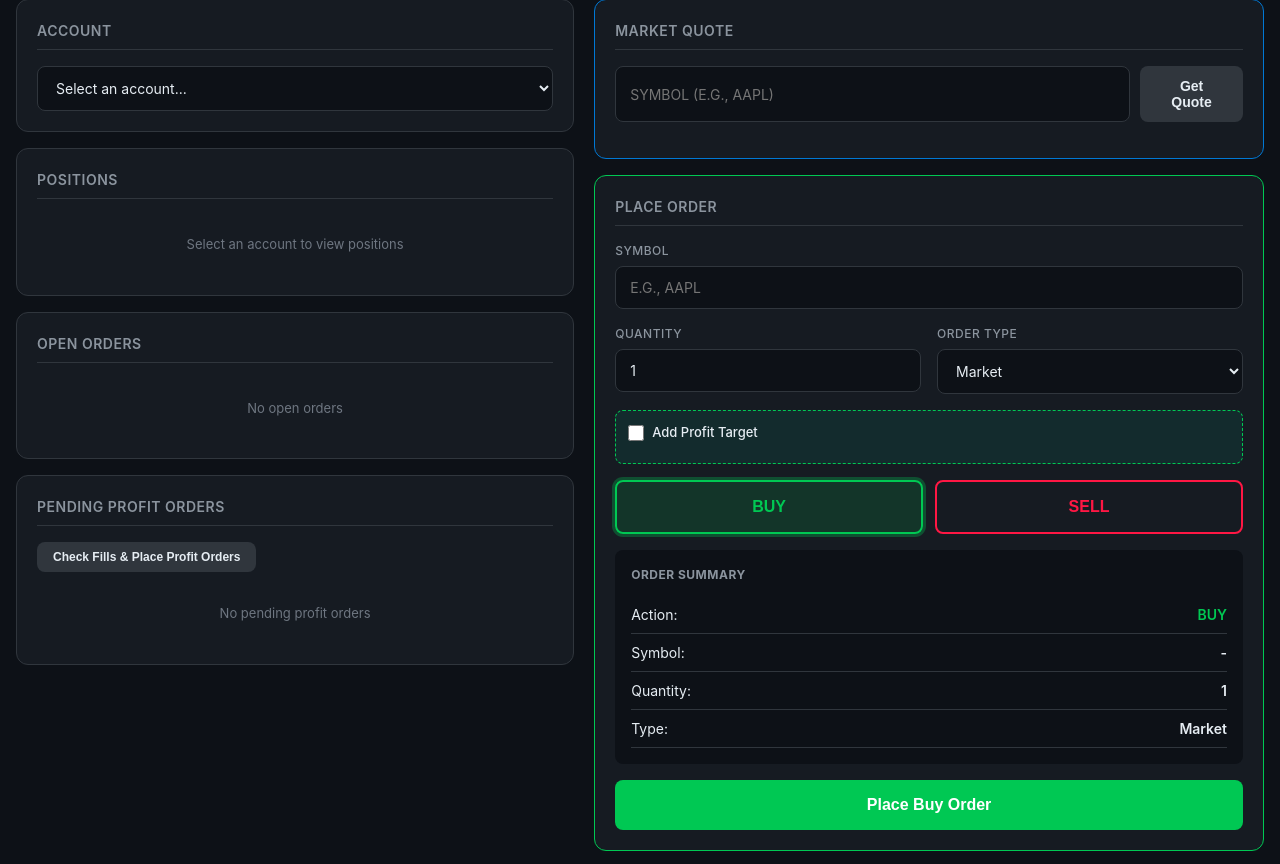
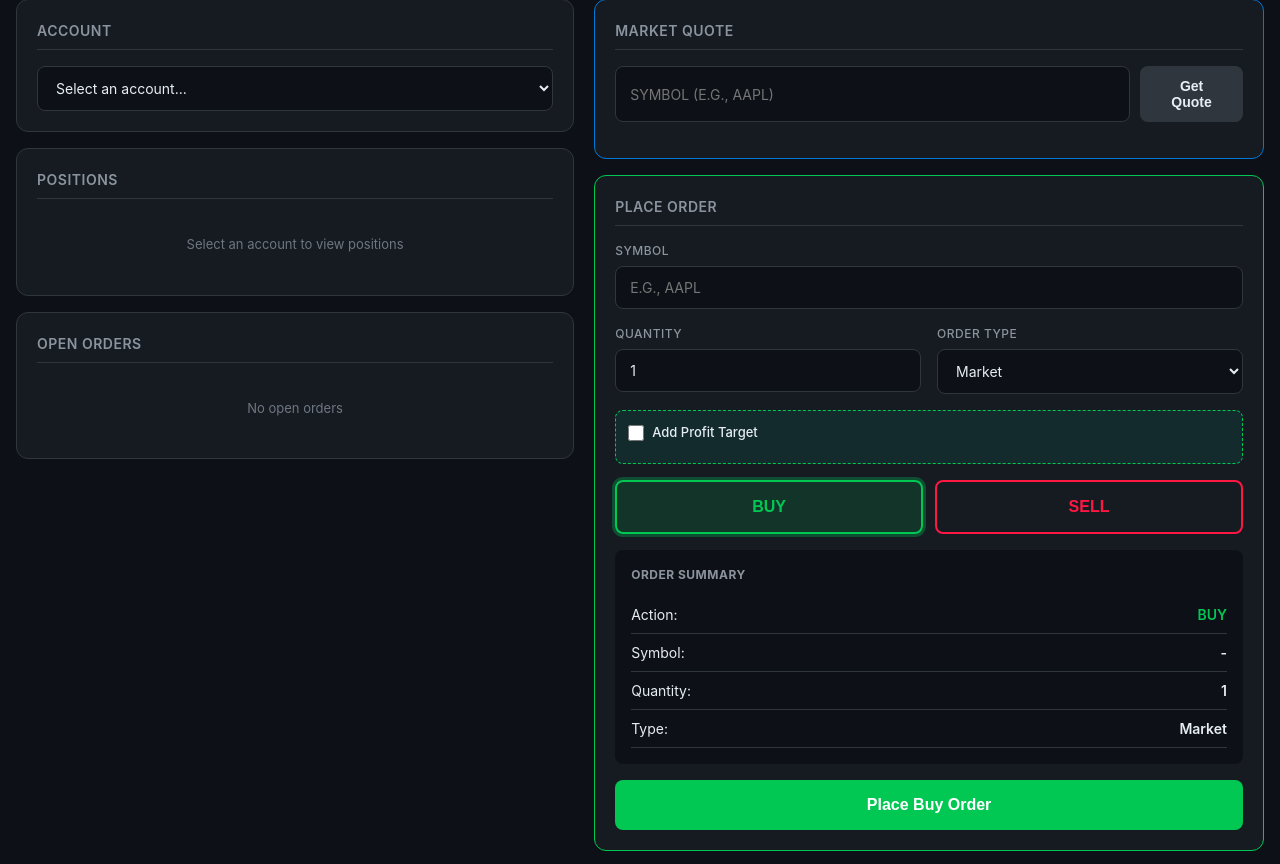
Before and after one commit to rasesh6/etrade-trading, a Flask app: page / in a window 1280 px wide. Shown: the part 287-1151 px from the top of the page. Run offline with Flask 3, Linux system fonts and the light colour scheme; data that the repository does not hold is empty.

Commit message:
feat: Improve profit target with offset-based pricing and auto fill checking
- Change profit target from absolute price to offset-based ($ or %)
- Add automatic fill checking every 2 seconds after order placement
- Auto-cancel order if not filled within timeout (default 15s)
- Calculate profit price from fill price + offset
- Fix quote display to show requested symbol (sandbox returns GOOG for all)
- Add Order Status card for real-time monitoring
- Remove manual "Check Fills" button (now automatic)

Co-Authored-By: Claude Opus 4.6 <noreply@anthropic.com>

```diff
--- a/server.py
+++ b/server.py
@@ -27,7 +27,7 @@ app.secret_key = SECRET_KEY
 _request_tokens = {}
 
 # Store pending profit orders (in memory - will be lost on restart)
-# Format: {order_id: {symbol, quantity, profit_price, account_id_key, opening_side}}
+# Format: {order_id: {symbol, quantity, profit_offset_type, profit_offset, account_id_key, opening_side}}
 _pending_profit_orders = {}
 
 
@@ -389,8 +389,10 @@ def place_order():
         limit_price = data.get('limitPrice')
         limit_price_source = data.get('limitPriceSource', 'manual')
 
-        # Profit target price (optional)
-        profit_price = data.get('profit_price')
+        # Profit target offset (optional)
+        profit_offset_type = data.get('profit_offset_type')  # 'dollar' or 'percent'
+        profit_offset = data.get('profit_offset')  # numeric offset value
+        fill_timeout = data.get('fill_timeout', 15)  # seconds to wait for fill
 
         # Fetch price if using BID/ASK
         if price_type == 'LIMIT' and limit_price_source in ['bid', 'ask']:
@@ -454,18 +456,19 @@ def place_order():
 
         order_id = result.get('order_id')
 
-        # If profit price is set, store the pending profit order
-        if profit_price and order_id:
+        # If profit offset is set, store the pending profit order
+        if profit_offset_type and profit_offset and order_id:
             _pending_profit_orders[order_id] = {
                 'symbol': symbol,
                 'quantity': quantity,
-                'profit_price': profit_price,
+                'profit_offset_type': profit_offset_type,  # 'dollar' or 'percent'
+                'profit_offset': float(profit_offset),
                 'account_id_key': account_id_key,
                 'opening_side': side,
                 'status': 'waiting',
                 'created_at': datetime.utcnow().isoformat()
             }
-            logger.info(f"Stored pending profit order for order_id={order_id}, profit_price={profit_price}")
+            logger.info(f"Stored pending profit order for order_id={order_id}, offset={profit_offset} ({profit_offset_type})")
 
         return jsonify({
             'success': True,
@@ -478,7 +481,8 @@ def place_order():
                 'limit_price': limit_price,
                 'estimated_commission': preview_result.get('estimated_commission'),
                 'message': result.get('message', 'Order placed successfully'),
-                'profit_target': profit_price
+                'profit_offset_type': profit_offset_type,
+                'profit_offset': profit_offset
             }
         })
 
@@ -565,7 +569,8 @@ def get_pending_profits():
             'order_id': order_id,
             'symbol': profit_order['symbol'],
             'quantity': profit_order['quantity'],
-            'profit_price': profit_order['profit_price'],
+            'profit_offset_type': profit_order['profit_offset_type'],
+            'profit_offset': profit_order['profit_offset'],
             'status': profit_order['status'],
             'created_at': profit_order.get('created_at', '')
         })
@@ -576,11 +581,141 @@ def get_pending_profits():
     })
 
 
+@app.route('/api/orders/<account_id_key>/check-fill/<order_id>')
+def check_single_order_fill(account_id_key, order_id):
+    """
+    Check if a specific order is filled and place profit order if so.
+    Called by frontend polling for automatic fill detection.
+    """
+    try:
+        client = _get_authenticated_client()
+
+        # Check if this order has a pending profit target
+        if order_id not in _pending_profit_orders:
+            return jsonify({
+                'success': True,
+                'filled': False,
+                'message': 'No profit target for this order'
+            })
+
+        profit_order = _pending_profit_orders[order_id]
+
+        if profit_order['status'] != 'waiting':
+            return jsonify({
+                'success': True,
+                'filled': False,
+                'message': f"Profit order status: {profit_order['status']}"
+            })
+
+        # Get order details to check status and fill price
+        orders = client.get_orders(account_id_key, status='EXECUTED')
+
+        order_filled = False
+        fill_price = None
+
+        for order in orders:
+            if str(order.get('orderId')) == str(order_id):
+                order_filled = True
+                # Get fill price from OrderDetail
+                if 'OrderDetail' in order:
+                    for detail in order['OrderDetail']:
+                        if detail.get('executedPrice'):
+                            fill_price = float(detail.get('executedPrice'))
+                            break
+                break
+
+        if not order_filled:
+            return jsonify({
+                'success': True,
+                'filled': False,
+                'message': 'Order not yet filled'
+            })
+
+        # Calculate profit price from fill price + offset
+        profit_offset_type = profit_order['profit_offset_type']
+        profit_offset = profit_order['profit_offset']
+
+        if profit_offset_type == 'dollar':
+            # For BUY: profit = fill + offset (sell higher)
+            # For SELL_SHORT: profit = fill - offset (buy lower)
+            if profit_order['opening_side'] in ['BUY', 'BUY_TO_COVER']:
+                profit_price = fill_price + profit_offset
+            else:
+                profit_price = fill_price - profit_offset
+        else:  # percent
+            if profit_order['opening_side'] in ['BUY', 'BUY_TO_COVER']:
+                profit_price = fill_price * (1 + profit_offset / 100)
+            else:
+                profit_price = fill_price * (1 - profit_offset / 100)
+
+        logger.info(f"Order {order_id} filled at {fill_price}, profit price calculated: {profit_price}")
+
+        # Determine closing side
+        opening_side = profit_order['opening_side']
+        if opening_side in ['BUY', 'BUY_TO_COVER']:
+            closing_side = 'SELL'
+        else:
+            closing_side = 'BUY'
+
+        # Place the profit order
+        profit_order_data = {
+            'symbol': profit_order['symbol'],
+            'quantity': profit_order['quantity'],
+            'orderAction': closing_side,
+            'priceType': 'LIMIT',
+            'orderTerm': 'GOOD_FOR_DAY',
+            'limitPrice': str(round(profit_price, 2))
+        }
+
+        try:
+            # Preview first
+            preview_result = client.preview_order(account_id_key, profit_order_data)
+            preview_id = preview_result.get('preview_id')
+
+            if preview_id:
+                # Place the profit order
+                result = client.place_order(
+                    account_id_key,
+                    profit_order_data,
+                    preview_id=preview_id,
+                    client_order_id=preview_result.get('client_order_id')
+                )
+
+                logger.info(f"Placed profit order for {profit_order['symbol']} @ ${profit_price}")
+
+                # Update status
+                _pending_profit_orders[order_id]['status'] = 'placed'
+
+                return jsonify({
+                    'success': True,
+                    'filled': True,
+                    'fill_price': fill_price,
+                    'profit_price': round(profit_price, 2),
+                    'profit_order_placed': True,
+                    'message': f"Filled at {fill_price}, profit order placed at {profit_price}"
+                })
+
+        except Exception as e:
+            logger.error(f"Failed to place profit order: {e}")
+            _pending_profit_orders[order_id]['status'] = f'error: {str(e)}'
+            return jsonify({
+                'success': True,
+                'filled': True,
+                'fill_price': fill_price,
+                'profit_order_placed': False,
+                'error': str(e)
+            })
+
+    except Exception as e:
+        logger.error(f"Check fill failed: {e}")
+        return jsonify({'success': False, 'error': str(e)}), 500
+
+
 @app.route('/api/orders/check-fills', methods=['POST'])
 def check_fills_and_place_profits():
     """
     Check for filled orders and place corresponding profit orders.
-    This is a manual trigger - user clicks "Check Fills" button.
+    This is a manual backup trigger - the frontend now polls automatically.
     """
     try:
         client = _get_authenticated_client()
@@ -613,12 +748,39 @@ def check_fills_and_place_profits():
 
             # Check if the opening order has been executed
             order_filled = False
+            fill_price = None
             for executed in executed_orders:
                 if str(executed.get('orderId')) == str(order_id):
                     order_filled = True
+                    # Get fill price from OrderDetail
+                    if 'OrderDetail' in executed:
+                        for detail in executed['OrderDetail']:
+                            if detail.get('executedPrice'):
+                                fill_price = float(detail.get('executedPrice'))
+                                break
                     break
 
             if order_filled:
+                # Calculate profit price from fill price + offset
+                profit_offset_type = profit_order['profit_offset_type']
+                profit_offset = profit_order['profit_offset']
+
+                # If we couldn't get fill price, use a default
+                if fill_price is None:
+                    logger.warning(f"Could not get fill price for order {order_id}, using 0")
+                    fill_price = 0
+
+                if profit_offset_type == 'dollar':
+                    if profit_order['opening_side'] in ['BUY', 'BUY_TO_COVER']:
+                        profit_price = fill_price + profit_offset
+                    else:
+                        profit_price = fill_price - profit_offset
+                else:  # percent
+                    if profit_order['opening_side'] in ['BUY', 'BUY_TO_COVER']:
+                        profit_price = fill_price * (1 + profit_offset / 100)
+                    else:
+                        profit_price = fill_price * (1 - profit_offset / 100)
+
                 # Determine closing side
                 opening_side = profit_order['opening_side']
                 if opening_side in ['BUY', 'BUY_TO_COVER']:
@@ -633,7 +795,7 @@ def check_fills_and_place_profits():
                     'orderAction': closing_side,
                     'priceType': 'LIMIT',
                     'orderTerm': 'GOOD_FOR_DAY',
-                    'limitPrice': str(profit_order['profit_price'])
+                    'limitPrice': str(round(profit_price, 2))
                 }
 
                 try:
@@ -654,14 +816,15 @@ def check_fills_and_place_profits():
                             'symbol': profit_order['symbol'],
                             'quantity': profit_order['quantity'],
                             'side': closing_side,
-                            'limit_price': profit_order['profit_price'],
+                            'fill_price': fill_price,
+                            'limit_price': round(profit_price, 2),
                             'order_id': result.get('order_id')
                         })
                         placed_count += 1
 
                         # Remove from pending
                         _pending_profit_orders[order_id]['status'] = 'placed'
-                        logger.info(f"Placed profit order for {profit_order['symbol']} @ ${profit_order['profit_price']}")
+                        logger.info(f"Placed profit order for {profit_order['symbol']} @ ${profit_price} (fill: {fill_price})")
 
                 except Exception as e:
                     logger.error(f"Failed to place profit order for {profit_order['symbol']}: {e}")
--- a/static/css/style.css
+++ b/static/css/style.css
@@ -724,10 +724,20 @@ select {
     font-weight: 600;
 }
 
+.error-text {
+    color: var(--danger);
+    font-weight: 600;
+}
+
 .small-text {
     font-size: 12px;
     color: var(--text-muted);
     margin: 8px 0;
+}
+
+.small-text.info {
+    color: var(--text-secondary);
+    font-style: italic;
 }
 
 .placeholder-text {
--- a/static/js/app.js
+++ b/static/js/app.js
@@ -7,6 +7,7 @@ let currentSide = 'BUY';
 let currentPriceSource = 'manual';
 let currentAccountIdKey = null;
 let quoteData = null;
+let fillCheckInterval = null;
 
 // ==================== INITIALIZATION ====================
 
@@ -208,9 +209,6 @@ async function loadAccountInfo() {
 
     // Load open orders
     loadOrders(currentAccountIdKey);
-
-    // Load pending profit orders
-    loadPendingProfits();
 }
 
 async function loadBalance(accountIdKey) {
@@ -325,7 +323,9 @@ async function fetchQuote() {
 
         if (data.success) {
             quoteData = data.quote;
-            displayQuote(data.quote);
+            // IMPORTANT: Use the REQUESTED symbol, not the returned symbol (sandbox returns GOOG for everything)
+            quoteData.display_symbol = symbol;
+            displayQuote(data.quote, symbol);
 
             // Auto-fill order symbol
             document.getElementById('order-symbol').value = symbol;
@@ -339,8 +339,9 @@ async function fetchQuote() {
     }
 }
 
-function displayQuote(quote) {
-    document.getElementById('q-symbol').textContent = quote.symbol;
+function displayQuote(quote, requestedSymbol) {
+    // Use requested symbol for display (sandbox returns wrong symbol)
+    document.getElementById('q-symbol').textContent = requestedSymbol;
     document.getElementById('q-last').textContent = formatCurrency(quote.last_price);
 
     // Change
@@ -437,71 +438,17 @@ function toggleProfitTarget() {
     inputDiv.style.display = enabled ? 'block' : 'none';
 }
 
-async function loadPendingProfits() {
-    try {
-        const response = await fetch('/api/orders/pending-profits');
-        const data = await response.json();
+function updateProfitLabel() {
+    const offsetType = document.getElementById('profit-offset-type').value;
+    const label = document.getElementById('profit-offset-label');
+    const prefix = document.getElementById('profit-offset-prefix');
 
-        const container = document.getElementById('pending-profits-list');
-
-        if (data.success && data.pending_profits && data.pending_profits.length > 0) {
-            container.innerHTML = data.pending_profits.map(item => `
-                <div class="pending-profit-item">
-                    <div>
-                        <span class="position-symbol">${item.symbol}</span>
-                        <span class="position-qty">x ${item.quantity}</span>
-                        <span class="profit-price">@ $${item.profit_price}</span>
-                    </div>
-                    <div class="small-text">${item.status || 'Waiting for fill'}</div>
-                </div>
-            `).join('');
-        } else {
-            container.innerHTML = '<p class="placeholder-text">No pending profit orders</p>';
-        }
-    } catch (error) {
-        console.error('Load pending profits failed:', error);
-    }
-}
-
-async function checkFillsAndPlaceProfits() {
-    if (!currentAccountIdKey) {
-        alert('Please select an account first');
-        return;
-    }
-
-    try {
-        const response = await fetch('/api/orders/check-fills', {
-            method: 'POST',
-            headers: { 'Content-Type': 'application/json' },
-            body: JSON.stringify({
-                account_id_key: currentAccountIdKey
-            })
-        });
-
-        const data = await response.json();
-
-        if (data.success) {
-            let message = `Processed ${data.checked_count || 0} pending orders.\n`;
-            message += `Placed ${data.placed_count || 0} profit orders.`;
-
-            if (data.placed_orders && data.placed_orders.length > 0) {
-                message += '\n\nProfit orders placed:\n';
-                data.placed_orders.forEach(order => {
-                    message += `${order.symbol} x${order.quantity} @ $${order.limit_price}\n`;
-                });
-            }
-
-            alert(message);
-
-            // Refresh the pending profits list and orders
-            loadPendingProfits();
-            loadOrders(currentAccountIdKey);
-        } else {
-            alert('Check failed: ' + data.error);
-        }
-    } catch (error) {
-        console.error('Check fills failed:', error);
-        alert('Check failed: ' + error.message);
+    if (offsetType === 'dollar') {
+        label.textContent = 'Offset ($)';
+        prefix.textContent = '$';
+    } else {
+        label.textContent = 'Offset (%)';
+        prefix.textContent = '%';
     }
 }
 
@@ -588,10 +535,12 @@ async function placeOrder() {
 
     // Check for profit target
     const enableProfitTarget = document.getElementById('enable-profit-target').checked;
-    const profitPrice = enableProfitTarget ? parseFloat(document.getElementById('profit-price').value) || 0 : null;
+    const profitOffsetType = enableProfitTarget ? document.getElementById('profit-offset-type').value : null;
+    const profitOffset = enableProfitTarget ? parseFloat(document.getElementById('profit-offset').value) || 0 : null;
+    const fillTimeout = enableProfitTarget ? parseInt(document.getElementById('fill-timeout').value) || 15 : null;
 
-    if (enableProfitTarget && profitPrice <= 0) {
-        alert('Please enter a valid profit target price');
+    if (enableProfitTarget && profitOffset <= 0) {
+        alert('Please enter a valid profit offset');
         return;
     }
 
@@ -612,7 +561,9 @@ async function placeOrder() {
                 priceType: orderType,
                 limitPrice: limitPrice,
                 limitPriceSource: orderType === 'LIMIT' ? currentPriceSource : null,
-                profit_price: profitPrice  // Include profit target
+                profit_offset_type: profitOffsetType,
+                profit_offset: profitOffset,
+                fill_timeout: fillTimeout
             })
         });
 
@@ -621,7 +572,19 @@ async function placeOrder() {
         if (data.success) {
             showResponse('success', 'Order Placed', data.order);
             loadOrders(currentAccountIdKey);  // Refresh orders list
-            loadPendingProfits();  // Refresh pending profits
+
+            // If profit target enabled, start monitoring
+            if (enableProfitTarget && data.order.order_id) {
+                startOrderMonitoring(
+                    data.order.order_id,
+                    symbol,
+                    quantity,
+                    currentSide,
+                    profitOffsetType,
+                    profitOffset,
+                    fillTimeout
+                );
+            }
         } else {
             showResponse('error', 'Order Failed', { error: data.error });
         }
@@ -633,6 +596,79 @@ async function placeOrder() {
 
     btn.disabled = false;
     btn.textContent = originalText;
+}
+
+// ==================== ORDER MONITORING (AUTOMATIC FILL CHECK) ====================
+
+function startOrderMonitoring(orderId, symbol, quantity, side, offsetType, offset, timeout) {
+    const statusCard = document.getElementById('order-status-card');
+    const statusContent = document.getElementById('order-status-content');
+
+    statusCard.style.display = 'block';
+
+    let elapsed = 0;
+    const pollInterval = 2000; // Check every 2 seconds
+
+    // Clear any existing interval
+    if (fillCheckInterval) {
+        clearInterval(fillCheckInterval);
+    }
+
+    updateOrderStatus(`Waiting for ${symbol} order to fill... (${elapsed}/${timeout}s)`);
+
+    fillCheckInterval = setInterval(async () => {
+        elapsed += pollInterval / 1000;
+
+        if (elapsed >= timeout) {
+            clearInterval(fillCheckInterval);
+            updateOrderStatus(`Timeout reached. Cancelling order...`);
+
+            // Cancel the order
+            try {
+                await fetch(`/api/orders/${currentAccountIdKey}/${orderId}/cancel`, {
+                    method: 'POST'
+                });
+                updateOrderStatus(`Order cancelled (not filled within ${timeout}s)`, 'error');
+                loadOrders(currentAccountIdKey);
+            } catch (e) {
+                updateOrderStatus(`Failed to cancel order: ${e.message}`, 'error');
+            }
+            return;
+        }
+
+        updateOrderStatus(`Waiting for ${symbol} order to fill... (${elapsed}/${timeout}s)`);
+
+        // Check if order is filled
+        try {
+            const response = await fetch(`/api/orders/${currentAccountIdKey}/check-fill/${orderId}`);
+            const data = await response.json();
+
+            if (data.success && data.filled) {
+                clearInterval(fillCheckInterval);
+
+                if (data.profit_order_placed) {
+                    updateOrderStatus(`✅ Order filled @ ${formatCurrency(data.fill_price)}. Profit order placed @ ${formatCurrency(data.profit_price)}`, 'success');
+                } else {
+                    updateOrderStatus(`✅ Order filled @ ${formatCurrency(data.fill_price)}`, 'success');
+                }
+
+                loadOrders(currentAccountIdKey);
+                loadPositions(currentAccountIdKey);
+            }
+        } catch (e) {
+            console.error('Fill check failed:', e);
+        }
+
+    }, pollInterval);
+}
+
+function updateOrderStatus(message, type = 'info') {
+    const statusContent = document.getElementById('order-status-content');
+    let className = '';
+    if (type === 'success') className = 'success-text';
+    if (type === 'error') className = 'error-text';
+
+    statusContent.innerHTML = `<p class="${className}">${message}</p>`;
 }
 
 // ==================== RESPONSE DISPLAY ====================
@@ -664,6 +700,9 @@ function showResponse(type, title, data) {
         if (data.estimated_total) {
             html += `<div class="response-row"><span>Est. Total:</span><span>${formatCurrency(data.estimated_total)}</span></div>`;
         }
+        if (data.profit_offset) {
+            html += `<div class="response-row"><span>Profit Target:</span><span>${data.profit_offset_type === 'percent' ? data.profit_offset + '%' : '$' + data.profit_offset} offset</span></div>`;
+        }
         html += `<div class="response-row"><span>Message:</span><span>${data.message || 'Success'}</span></div>`;
     }
 
--- a/templates/index.html
+++ b/templates/index.html
@@ -84,14 +84,11 @@
                     </div>
                 </div>
 
-                <!-- Pending Profit Orders -->
-                <div class="card">
-                    <h2>Pending Profit Orders</h2>
-                    <button class="btn btn-secondary btn-small" onclick="checkFillsAndPlaceProfits()">
-                        Check Fills & Place Profit Orders
-                    </button>
-                    <div id="pending-profits-list" class="pending-profits-list">
-                        <p class="placeholder-text">No pending profit orders</p>
+                <!-- Order Status (for automatic fill checking) -->
+                <div class="card" id="order-status-card" style="display: none;">
+                    <h2>Order Status</h2>
+                    <div id="order-status-content">
+                        <p class="placeholder-text">No active orders</p>
                     </div>
                 </div>
             </div>
@@ -180,12 +177,27 @@
                             </label>
                         </div>
                         <div id="profit-target-input" style="display: none;">
-                            <label>Profit Price</label>
-                            <div class="price-input">
-                                <span>$</span>
-                                <input type="number" id="profit-price" placeholder="0.00" step="0.01" min="0.01">
+                            <div class="form-row">
+                                <div class="form-group">
+                                    <label>Offset Type</label>
+                                    <select id="profit-offset-type" onchange="updateProfitLabel()">
+                                        <option value="dollar">$ Offset</option>
+                                        <option value="percent">% Offset</option>
+                                    </select>
+                                </div>
+                                <div class="form-group">
+                                    <label id="profit-offset-label">Offset ($)</label>
+                                    <div class="price-input">
+                                        <span id="profit-offset-prefix">$</span>
+                                        <input type="number" id="profit-offset" placeholder="1.00" step="0.01" min="0.01">
+                                    </div>
+                                </div>
                             </div>
-                            <p class="small-text info">When opening order fills, a limit order will be placed at this price to close the position.</p>
+                            <div class="form-group">
+                                <label>Fill Timeout (seconds)</label>
+                                <input type="number" id="fill-timeout" value="15" min="5" max="60">
+                                <p class="small-text info">If order not filled within this time, it will be cancelled. Profit order uses fill price + offset.</p>
+                            </div>
                         </div>
                     </div>
 
```
